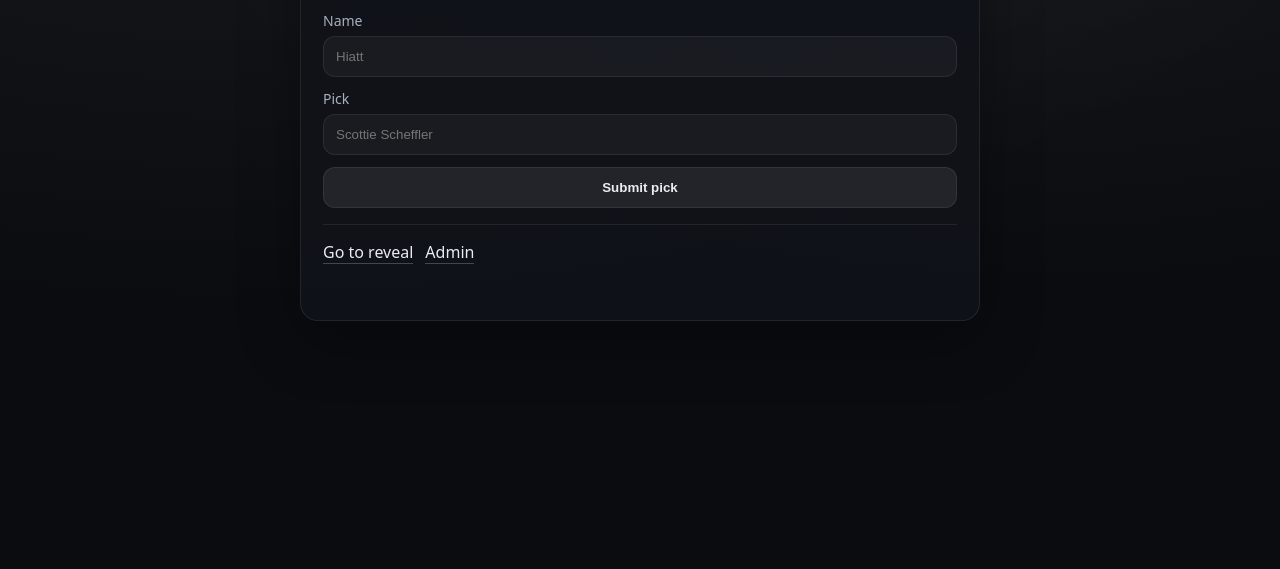
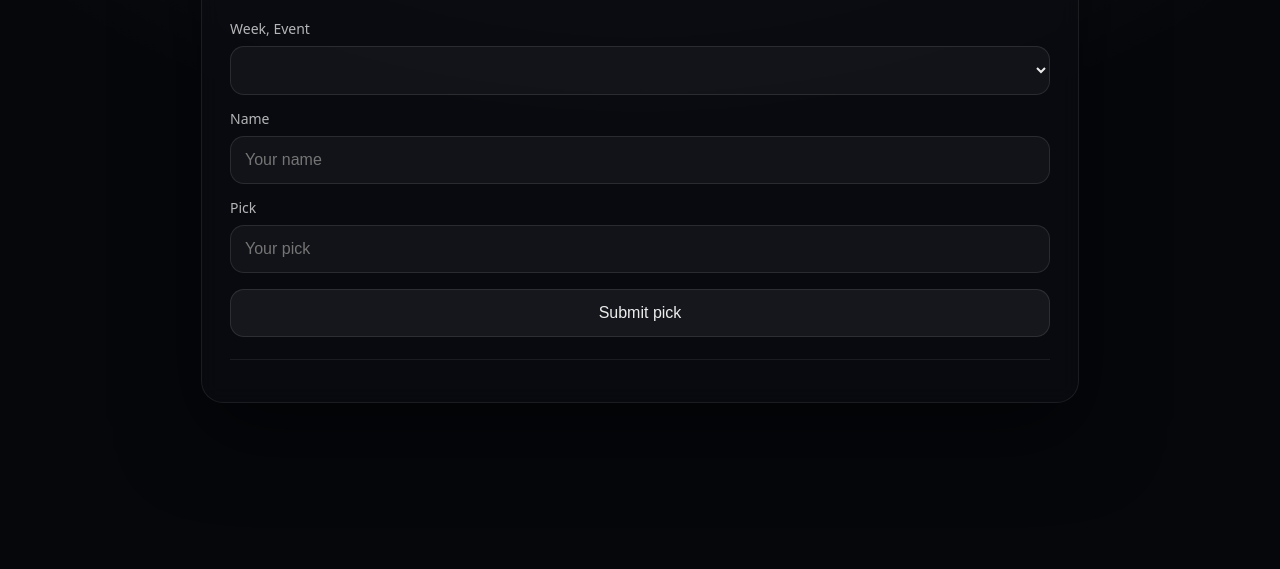
Before and after one commit to sqoax/onedonewebtest, a plain HTML site: page index.html in a window 1280 px wide. Shown: the part 287-856 px from the top of the page. Before the commit the page ends 800 px from the top, so only its background shows below. Drawn offline with Linux system fonts and the light colour scheme; no server answers.

Commit message:
Update index.html

```diff
--- a/index.html
+++ b/index.html
@@ -1,43 +1,148 @@
 <!doctype html>
 <html lang="en">
-<head>
-  <meta charset="utf-8" />
-  <meta name="viewport" content="width=device-width,initial-scale=1" />
-  <title>Pick</title>
-  <link rel="stylesheet" href="styles.css" />
-</head>
-<body>
-  <main class="card">
-    <h1>Pick</h1>
-    <p class="muted">Test build, picks save locally on your device only.</p>
+  <head>
+    <meta charset="UTF-8" />
+    <meta name="viewport" content="width=device-width, initial-scale=1.0" />
+    <title>One & Done Picker</title>
+    <style>
+      :root {
+        color-scheme: dark;
+      }
+      body {
+        margin: 0;
+        font-family: ui-sans-serif, system-ui, -apple-system, Segoe UI, Roboto, Helvetica, Arial;
+        background: radial-gradient(1200px 600px at 50% 10%, rgba(255,255,255,0.08), transparent 60%),
+          #05070b;
+        color: rgba(255,255,255,0.9);
+        min-height: 100vh;
+        display: grid;
+        place-items: center;
+        padding: 28px 16px;
+      }
+      .card {
+        width: min(820px, 100%);
+        background: rgba(10,12,18,0.7);
+        border: 1px solid rgba(255,255,255,0.08);
+        border-radius: 22px;
+        box-shadow: 0 30px 80px rgba(0,0,0,0.55);
+        padding: 28px;
+        backdrop-filter: blur(10px);
+      }
+      h1 {
+        margin: 0;
+        font-size: 44px;
+        letter-spacing: -0.02em;
+      }
+      .sub {
+        margin: 6px 0 22px;
+        color: rgba(255,255,255,0.65);
+        font-size: 16px;
+      }
+      label {
+        display: block;
+        margin: 14px 0 8px;
+        color: rgba(255,255,255,0.7);
+        font-size: 14px;
+      }
+      select, input {
+        width: 100%;
+        box-sizing: border-box;
+        border-radius: 14px;
+        border: 1px solid rgba(255,255,255,0.10);
+        background: rgba(255,255,255,0.04);
+        color: rgba(255,255,255,0.92);
+        padding: 14px 14px;
+        outline: none;
+        font-size: 16px;
+      }
+      select:focus, input:focus {
+        border-color: rgba(255,255,255,0.22);
+      }
+      .btn {
+        margin-top: 16px;
+        width: 100%;
+        border-radius: 14px;
+        border: 1px solid rgba(255,255,255,0.10);
+        background: rgba(255,255,255,0.06);
+        color: rgba(255,255,255,0.92);
+        padding: 14px 16px;
+        font-size: 16px;
+        cursor: pointer;
+      }
+      .btn:disabled {
+        opacity: 0.45;
+        cursor: not-allowed;
+      }
+      .status {
+        margin-top: 14px;
+        color: rgba(255,255,255,0.75);
+        font-size: 14px;
+      }
+      .status .warn { color: #ffd166; }
+      .status .ok { color: #7ae582; }
 
-    <form id="pickForm" class="stack">
-      <label>
-        Name
-        <input id="name" autocomplete="name" placeholder="Hiatt" required />
-      </label>
+      .divider {
+        margin: 22px 0 14px;
+        border-top: 1px solid rgba(255,255,255,0.08);
+      }
 
-      <label>
-        Pick
-        <input id="pick" placeholder="Scottie Scheffler" required />
-      </label>
+      table {
+        width: 100%;
+        border-collapse: collapse;
+        overflow: hidden;
+        border-radius: 14px;
+        border: 1px solid rgba(255,255,255,0.08);
+      }
+      th, td {
+        padding: 12px 14px;
+        border-bottom: 1px solid rgba(255,255,255,0.06);
+        text-align: left;
+      }
+      th {
+        color: rgba(255,255,255,0.75);
+        font-weight: 600;
+        background: rgba(255,255,255,0.04);
+      }
+      tr:last-child td { border-bottom: none; }
 
-      <button type="submit">Submit pick</button>
-    </form>
+      .hidden { display: none; }
+    </style>
+  </head>
+  <body>
+    <div class="card">
+      <h1>One & Done Picker</h1>
+      <div class="sub">Submit your pick, picks auto-reveal Wednesday at 9:00 PM Eastern.</div>
 
-    <div class="hr"></div>
+      <label for="eventSelect">Week, Event</label>
+      <select id="eventSelect"></select>
 
-    <div class="row">
-      <a class="link" href="reveal.html">Go to reveal</a>
-      <a class="link" href="admin.html">Admin</a>
+      <label for="nameInput">Name</label>
+      <input id="nameInput" placeholder="Your name" />
+
+      <label for="pickInput">Pick</label>
+      <input id="pickInput" placeholder="Your pick" />
+
+      <button id="submitBtn" class="btn">Submit pick</button>
+
+      <div id="statusLine" class="status"></div>
+
+      <div class="divider"></div>
+
+      <div id="picksBlock" class="hidden">
+        <label>Picks</label>
+        <table>
+          <thead>
+            <tr>
+              <th>Name</th>
+              <th>Pick</th>
+              <th>Time</th>
+            </tr>
+          </thead>
+          <tbody id="picksRows"></tbody>
+        </table>
+      </div>
     </div>
 
-    <p id="status" class="status"></p>
-  </main>
-
-  <script src="app.js"></script>
-  <script>
-    PickerPage.init();
-  </script>
-</body>
+    <script src="./app.js"></script>
+  </body>
 </html>
```
